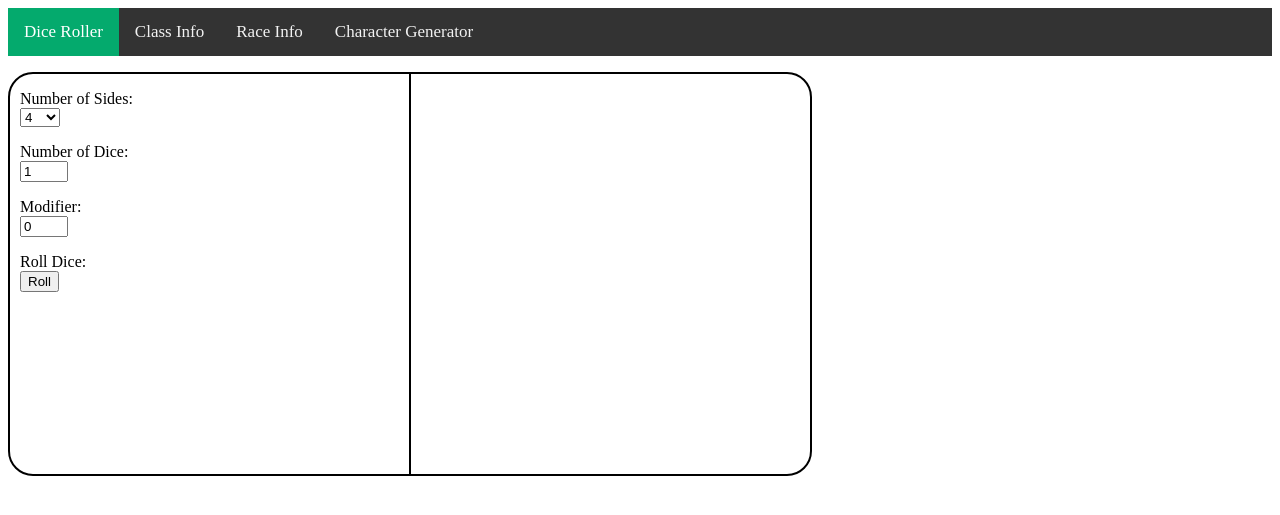
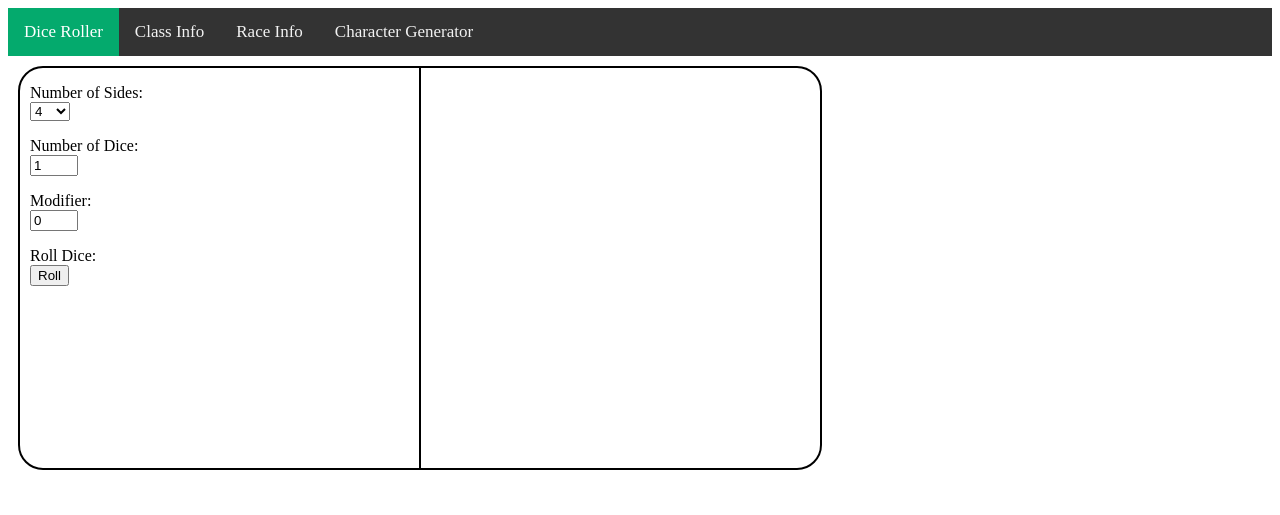
Before and after one commit to Fladolcetta/DnD, a Flask app: page /roll in a window 1280 px wide. Shown: the top 515 px of the page. Run offline with Flask 3, Linux system fonts and the light colour scheme.

Commit message:
Fix errors

```diff
--- a/main.py
+++ b/main.py
@@ -47,9 +47,9 @@ def character() -> str:
     race_list = Race.get_all_races()
     class_list = CharacterClass.get_all_classes()
     left_content = render_template('character.html',
-                           subtitle="Character Generator",
-                           race_list=race_list,
-                           class_list=class_list)
+                                   subtitle="Character Generator",
+                                   race_list=race_list,
+                                   class_list=class_list)
     try:
         if "Create" in request.args.get("create"):
             name = str(request.args.get("name"))
--- a/static/left_right_split.css
+++ b/static/left_right_split.css
@@ -6,6 +6,7 @@
     border: 2px solid black;
     overflow: hidden;
     display: flex;
+    margin: 10px;
 }
 .left{
     width: 50%;
--- a/templates/base.html
+++ b/templates/base.html
@@ -5,7 +5,7 @@
         <meta name="keywords" content="dnd, d&d, dungeons and dragons">
         <meta name="description" content="A simple tool for Dungeons and Dragons">
     <title>Frank's Dnd Tool - {{ subtitle }}</title>
-    <link rel="stylesheet" type="text/css" href= "/static/topnav.css">
+    <link rel="stylesheet" type="text/css" href="/static/topnav.css">
     {{ other_styles|safe }}
 </head>
     <body>
@@ -13,12 +13,10 @@
             <a id="/roll" href="/roll">Dice Roller</a>
             <a id="/classes" href="/classes">Class Info</a>
             <a id="/races" href="/races">Race Info</a>
-            <a id ="/character" href="/character">Character Generator</a>
+            <a id="/character" href="/character">Character Generator</a>
         </div>
         <script type="text/javascript" src="/static/topnav.js"></script>
         {{ other_scripts|safe }}
-        <p></p>
-        <p></p>
         {{ content|safe }}
     </body>
 </html>
```
